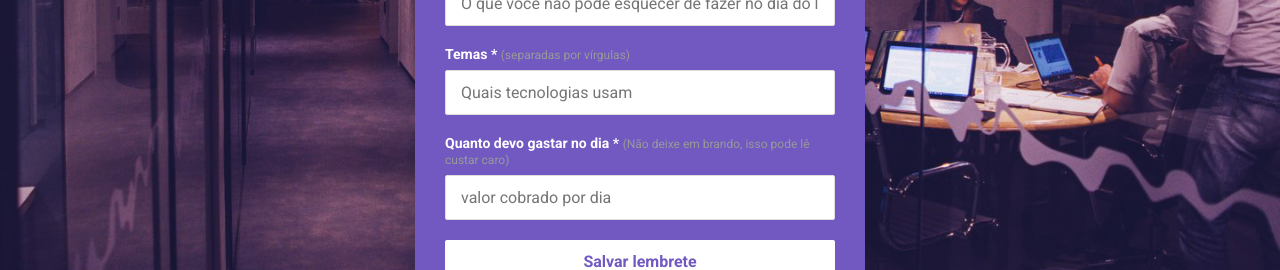
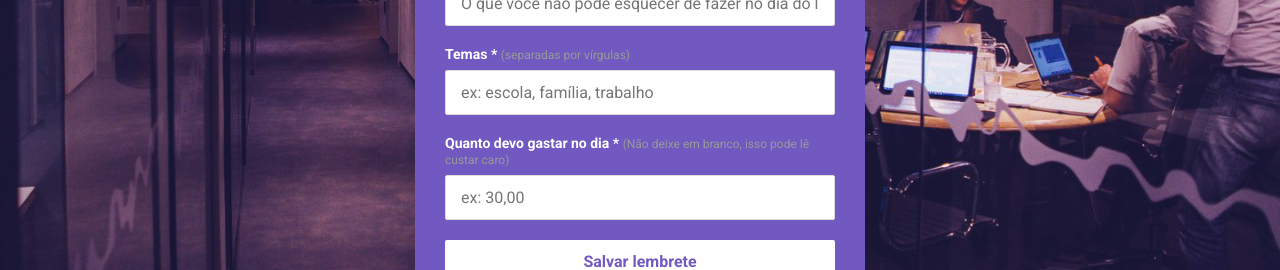
Before and after one commit to MarquisAlexander/calendario-frontend-web, a React (Create React App) app: page /new in a window 1280 px wide. Shown: the part 457-727 px from the top of the page. Built offline with nearby package versions, Linux system fonts and the light colour scheme.

Commit message:
modificações na página de criação de evento - new.js

```diff
--- a/src/pages/Dashboard/index.js
+++ b/src/pages/Dashboard/index.js
@@ -35,7 +35,7 @@ export default function Dashboard() {
             </ul>
             <Link to="/new">
                 <button className="btn">
-                    Cadastrar novo spot
+                    Cadastrar novo evento
                 </button>
             </Link>
         </>
--- a/src/pages/New/index.js
+++ b/src/pages/New/index.js
@@ -57,15 +57,15 @@ export default function New({ history }) {
             <label htmlFor="techs">Temas * <span>(separadas por vírgulas)</span></label>
             <input
             id="techs"
-            placeholder="Quais tecnologias usam"
+            placeholder="ex: escola, família, trabalho"
             value={techs}
             onChange={event => setTechs(event.target.value)}
             />
 
-            <label htmlFor="valor">Quanto devo gastar no dia * <span>(Não deixe em brando, isso pode lê custar caro)</span></label>
+            <label htmlFor="valor">Quanto devo gastar no dia * <span>(Não deixe em branco, isso pode lê custar caro)</span></label>
             <input
             id="price"
-            placeholder="valor cobrado por dia"
+            placeholder="ex: 30,00"
             value={price}
             onChange={event => setPrice(event.target.value)}
             />
```
